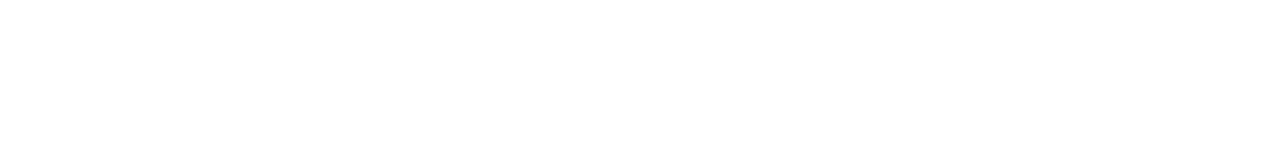
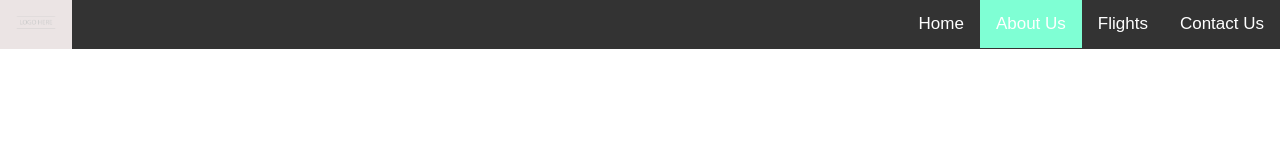
Before and after one commit to danaeswart/W3_HE1.0, a plain HTML site: page pages/about.html in a window 1280 px wide. Drawn offline with Linux system fonts and the light colour scheme.

Commit message:
nav added to all pages

```diff
--- a/css/main.css
+++ b/css/main.css
@@ -0,0 +1,33 @@
+body{
+    margin: 0;
+    font-family: Arial, Helvetica, sans-serif;
+}
+
+.topNav{
+    overflow: hidden;
+    background-color: #333;
+}
+
+.topNav a{
+    float: left;
+    color: white;
+    text-align: center;
+    padding: 14px 16px;
+    text-decoration: none;
+    font-size: 17px;
+}
+
+.topNavRight{
+    float: right;
+
+}
+
+.topNav a:hover{
+    background-color: #ebe4e4;
+    color: black;
+}
+
+.topNav a.active{
+    background-color: aquamarine;
+    color: white;
+}
--- a/pages/about.html
+++ b/pages/about.html
@@ -0,0 +1,44 @@
+<!DOCTYPE html><!--This is a comment-->
+<html lang="en">
+    <head>
+        <meta charset="UTF-8"><!--Types of letters and symbols-->
+        <meta http-equiv="X-UA-Compatible" content="IE=edge"> <!--browser compatibility-->
+        <meta name="viewport" content="width-device-width, initial-scale-1.0"><!--initial size-->
+        <meta name="keywords" content="HTML,CSS, Template, Bootstrap"><!-- keywords nb!-->
+        <meta name="author" content="Danae Swart, 241022">
+
+        <title>Html Template</title>
+        <!--Bootstrap, Javascript, Google Fonts, CSS-->
+        <link rel="stylesheet" href="../css/main.css">
+
+    </head>
+    <body>
+        <nav>
+            <div class="topNav">
+
+                <a href="index.html" ><img src="../assets/images/logo.png" width="40px"></a>
+                 <div class="topNavRight">
+                    <a href="../index.html">Home</a>
+                      <a class="active"a href="about.html">About Us</>
+                     <a href="flights.html">Flights</a>
+                     <a href="contact.html">Contact Us</a>
+                 </div>
+             </div>
+
+        </nav>
+
+        <header>
+
+        </header>
+
+        <section>
+
+        </section>
+
+        <footer>
+
+        </footer>
+
+    </body>
+
+</html>
```
Also changed, not shown: index.html (+9 -0 lines), pages/contact.html (+44 -0 lines), pages/flights.html (+45 -0 lines), assets/images/homeAboutSum.jpg (added), assets/images/homeHeaderImage.jpg (added), assets/images/logo.png (added).
